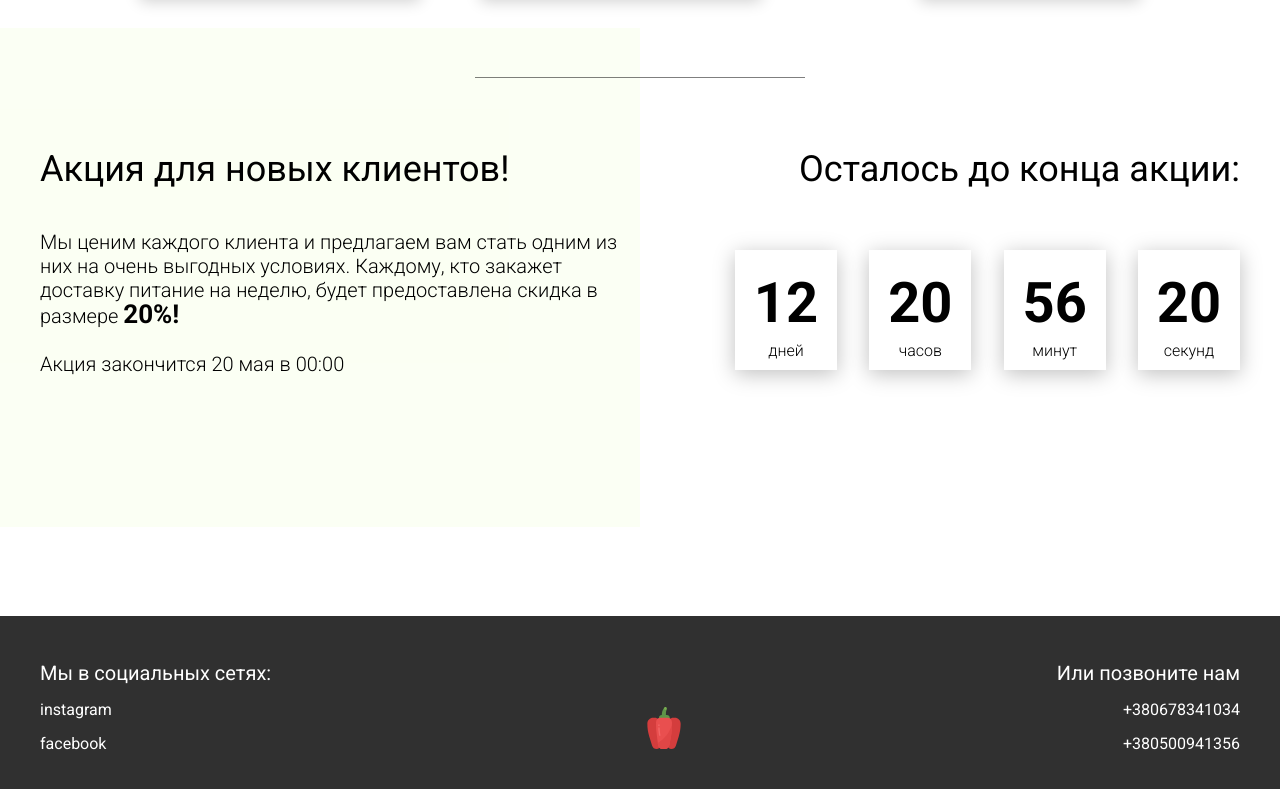
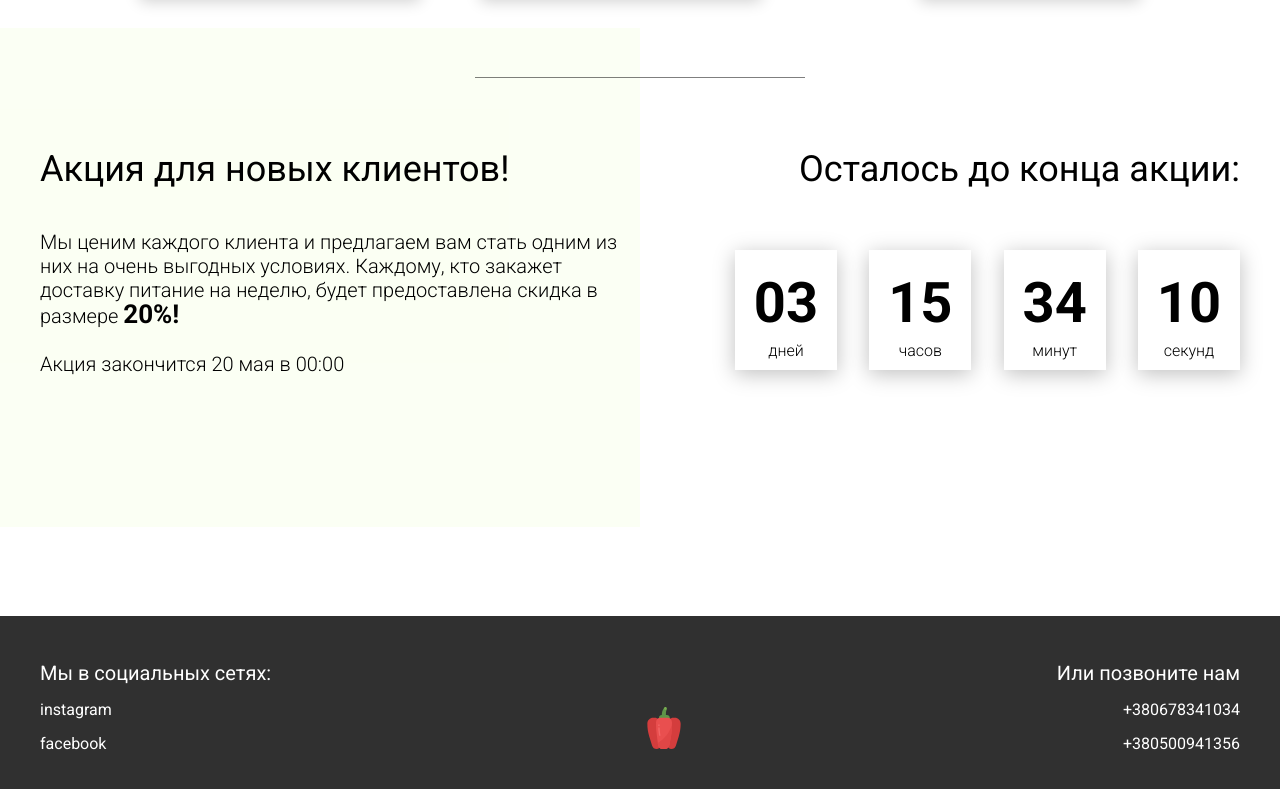
Before and after one commit to peregreenus/udemyJS, a plain HTML site: page Food_dist/index.html in a window 1280 px wide. Shown: the part 3448-4237 px from the top of the page. Drawn offline with Linux system fonts and the light colour scheme.

Commit message:
add: timer

```diff
--- a/Food_dist/js/script.js
+++ b/Food_dist/js/script.js
@@ -1,4 +1,6 @@
 window.addEventListener('DOMContentLoaded', () => {
+
+    // TABS ------------------------------------------------->
 
     const tabsContent = document.querySelectorAll('.tabcontent');
     const tabs = document.querySelectorAll('.tabheader__item');
@@ -36,5 +38,58 @@ window.addEventListener('DOMContentLoaded', () => {
     });
 
 
+    // TIMER ---------------------------------------------------->
+
+    const deadline = '2022-01-18';
+
+    function getTimeRemaining(endtime) {
+        const t = Date.parse(endtime) - new Date();
+        const days = Math.floor(t / (1000 * 60 * 60 * 24));
+        const hours = Math.floor((t / (1000 * 60 * 60)) % 24);
+        const minutes = Math.floor(t / (1000 * 60)) % 60;
+        const seconds = Math.floor(t / 1000) % 60;
+
+        return {
+            total: t,
+            days,
+            hours,
+            minutes,
+            seconds
+        };
+    }
+
+
+    function getZero(num) {
+        return num >= 0 && num < 10 ? `0${num}` : num;
+    }
+
+    function setClock(selector, endtime) {
+        const timer = document.querySelector(selector);
+        const days = document.querySelector('#days');
+        const hours = document.querySelector('#hours');
+        const minutes = document.querySelector('#minutes');
+        const seconds = document.querySelector('#seconds');
+        const timeInterval = setInterval(updateClock, 1000);
+
+        updateClock();
+
+        function updateClock() {
+            const t = getTimeRemaining(endtime);
+
+            days.innerHTML = getZero(t.days);
+            hours.innerHTML = getZero(t.hours);
+            minutes.innerHTML = getZero(t.minutes);
+            seconds.innerHTML = getZero(t.seconds);
+
+            if (t.total <= 0) {
+                clearInterval(timeInterval);
+            }
+        }
+
+    }
+
+    setClock('.timer', deadline);
+
+
 
 });
```
Also changed, not shown: setTimeout_setInterval/script.js (+71 -0 lines), setTimeout_setInterval/setTimeout_setInterval.html (+3 -0 lines).
